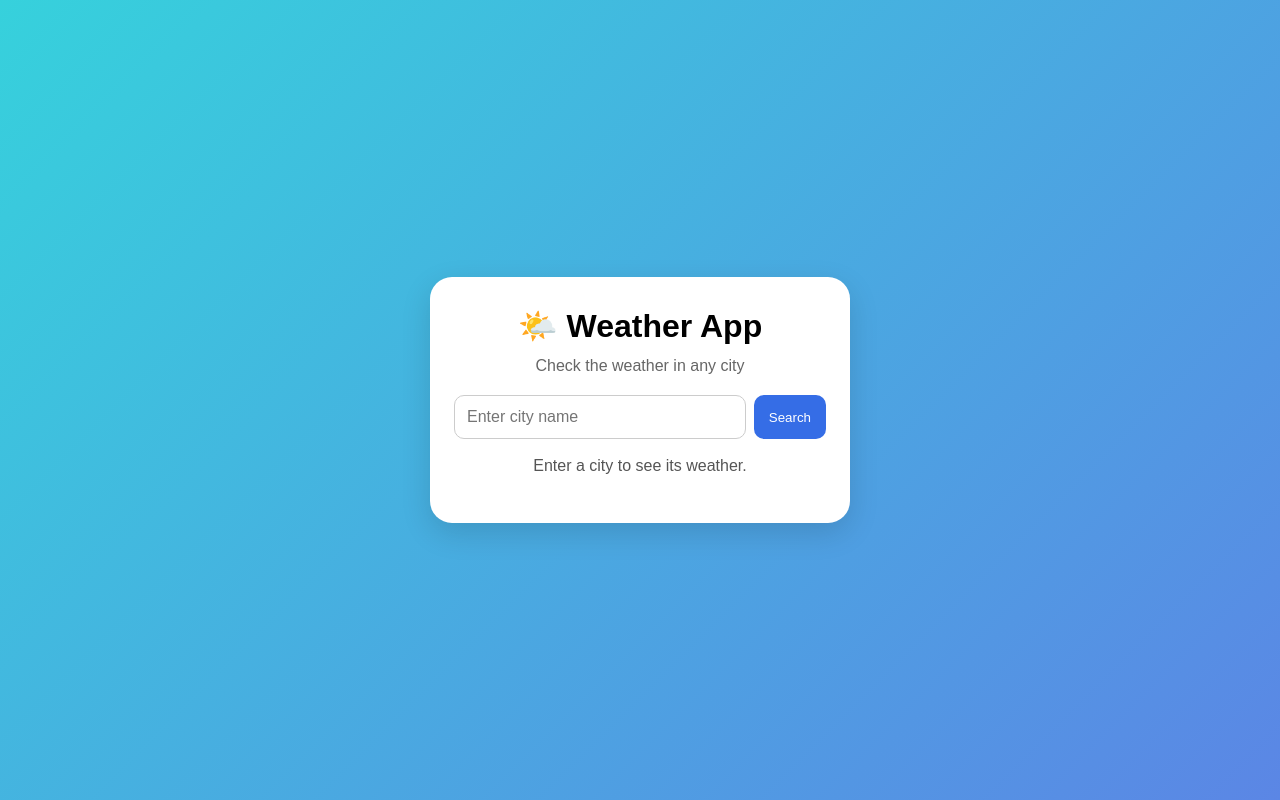
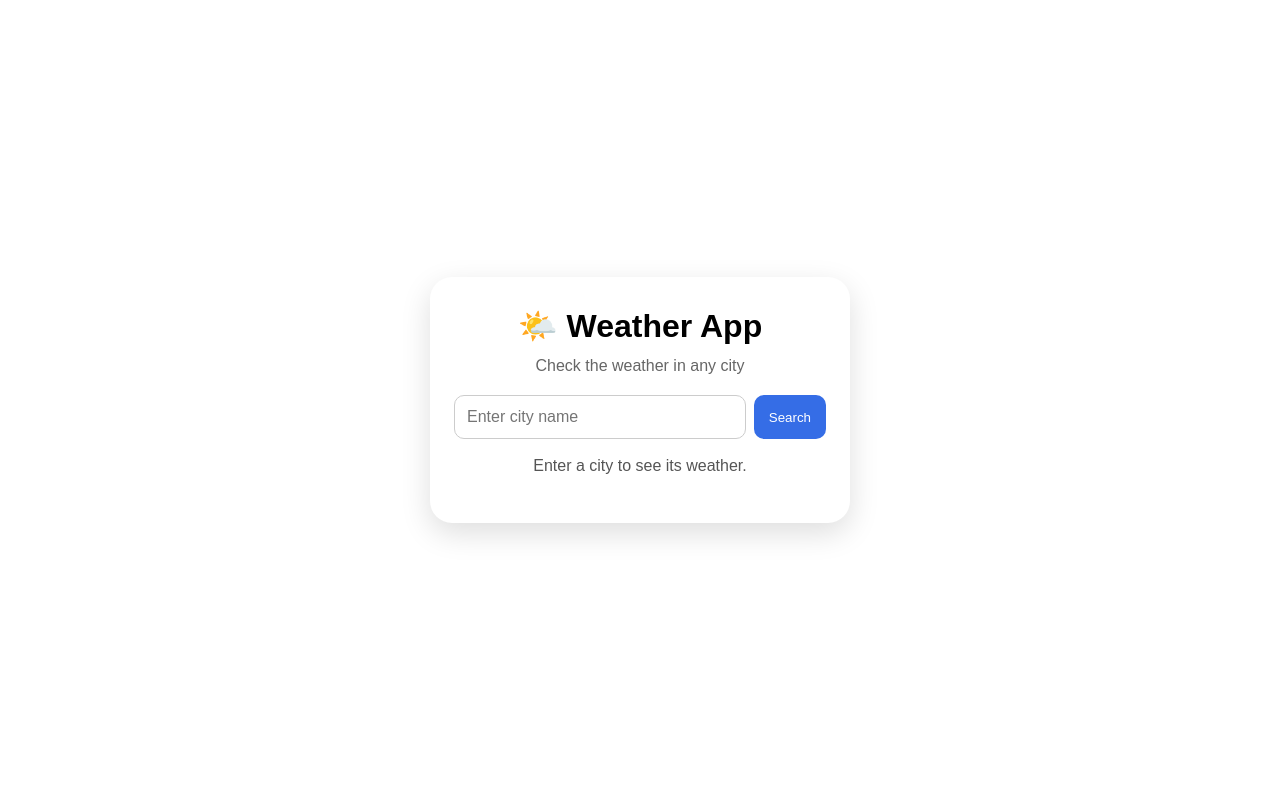
Before and after one commit to arvi4033y-stack/weather1, a plain HTML site: page index.html in a window 1280 px wide. Drawn offline with Linux system fonts and the light colour scheme.

Commit message:
Update style.css

```diff
--- a/style.css
+++ b/style.css
@@ -10,7 +10,7 @@ body {
   display: flex;
   justify-content: center;
   align-items: center;
-  background: linear-gradient(135deg, #36d1dc, #5b86e5);
+  background: white;
   padding: 20px;
 }
 
```
